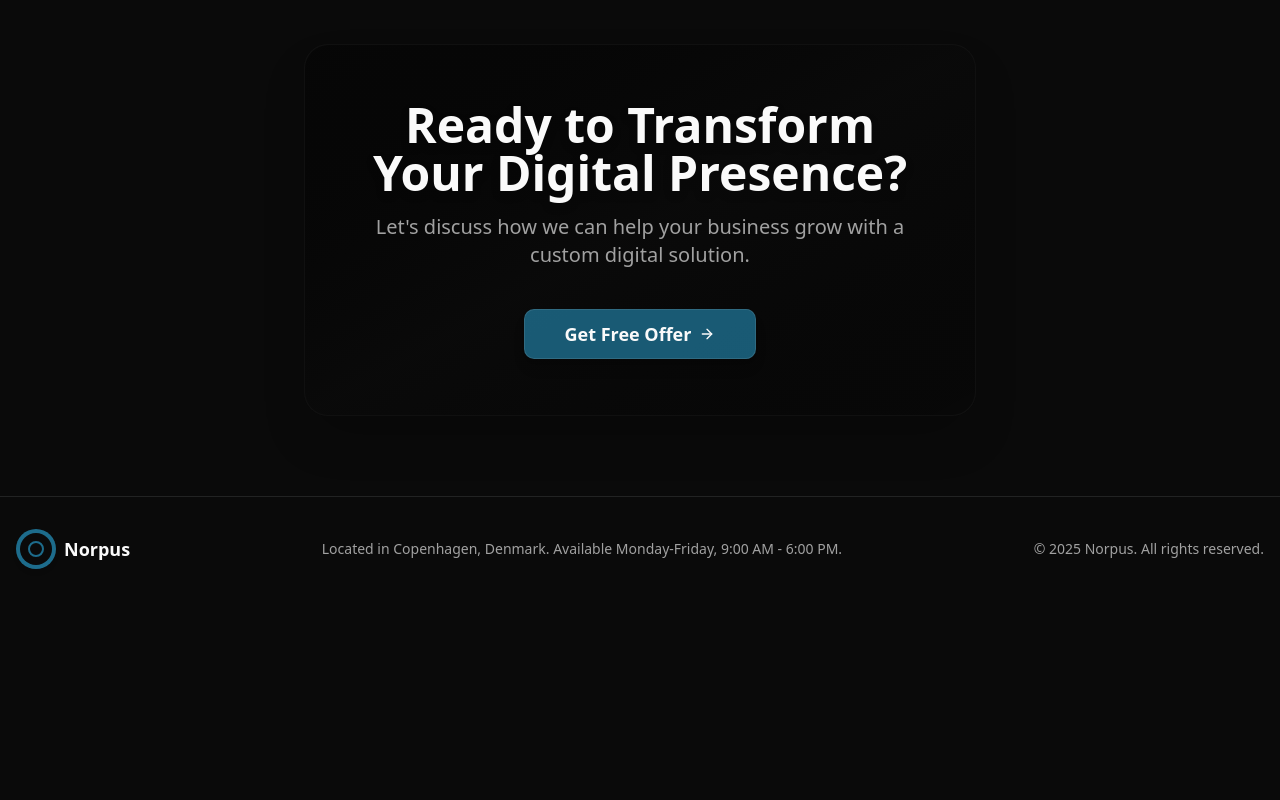
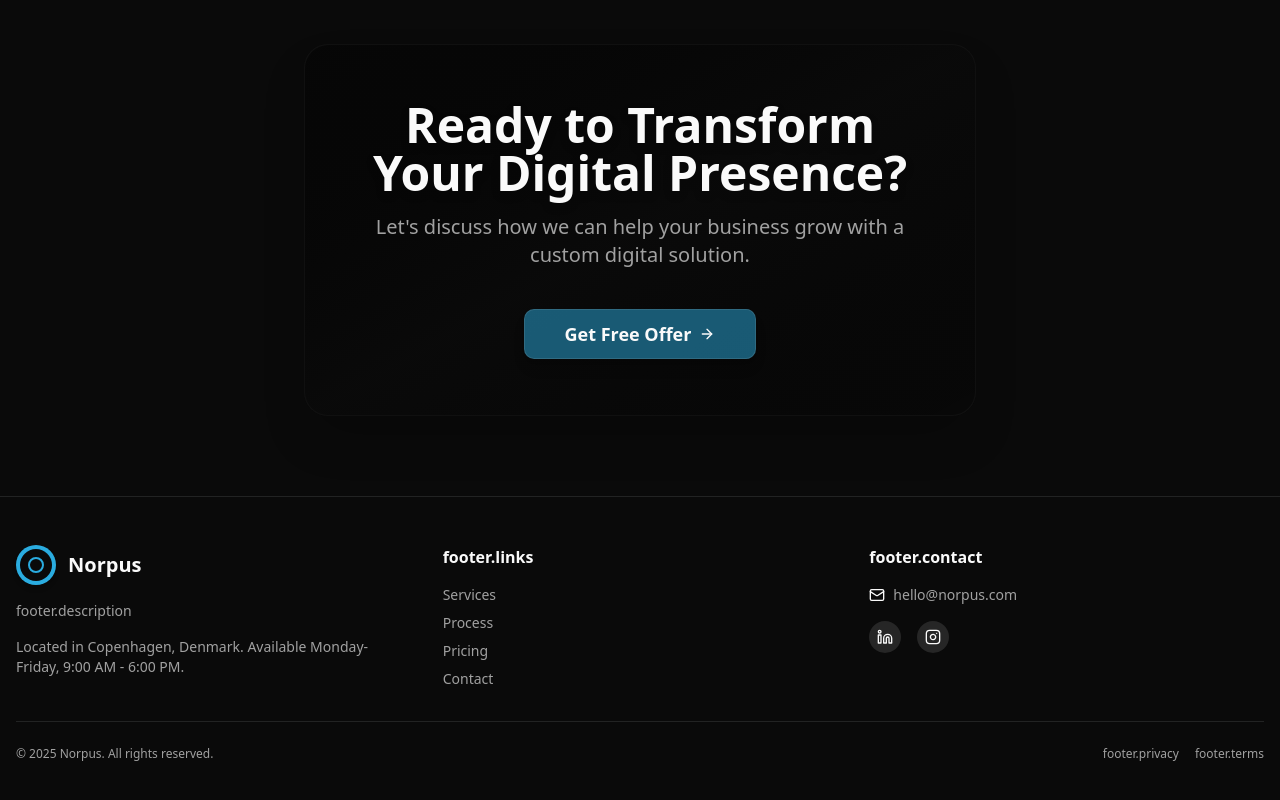
Before and after one commit to Abdulhamidsa/norpus, a Next.js app: page / in a window 1280 px wide. Shown: the part 4684-5484 px from the top of the page. Before the commit the page ends 5285 px from the top, so only its background shows below. Built offline with nearby package versions, Linux system fonts and the light colour scheme.

Commit message:
feat: enhance Footer component with social links and improved layout

```diff
--- a/src/components/Footer.tsx
+++ b/src/components/Footer.tsx
@@ -1,32 +1,93 @@
 import React from "react";
 import { useTranslation } from "@/hooks/use-translation";
 import Link from "next/link";
+import { Instagram, Linkedin, Mail } from "lucide-react";
 
 export const Footer = () => {
   const { t } = useTranslation();
+  const currentYear = new Date().getFullYear();
+
   return (
     <>
       {/* Footer */}
-      <footer className="py-8 border-t">
+      <footer className="py-12 border-t bg-background/80">
         <div className="container mx-auto px-4">
-          <div className="flex flex-col md:flex-row justify-between items-center">
-            <div className="flex items-center gap-2 mb-4 md:mb-0">
-              <Link href="/" className="flex items-center gap-3">
-                <div className="w-10 h-10 rounded-full bg-gradient-to-r from-primary to-secondary p-1 shadow-md animate-pulse">
+          <div className="grid grid-cols-1 md:grid-cols-3 gap-8 mb-8">
+            {/* Company Info */}
+            <div>
+              <Link href="/" className="flex items-center gap-3 mb-4">
+                <div className="w-10 h-10 rounded-full bg-gradient-to-r from-primary to-secondary p-1 shadow-md">
                   <div className="w-full h-full bg-background rounded-full flex items-center justify-center">
                     <div className="w-4 h-4 rounded-full border-2 border-secondary"></div>
                   </div>
                 </div>
-                {/* <span className="text-2xl font-bold bg-clip-text text-transparent bg-gradient-to-r from-purple-400 to-pink-400">Norpus Studio</span> */}
+                <span className="text-xl font-bold">Norpus</span>
               </Link>
-              <span className="text-lg font-bold">Norpus</span>
+              <p className="text-sm text-muted-foreground mb-4">{t("footer.description") || "Creating beautiful, functional digital experiences tailored to your needs."}</p>
+              <p className="text-sm text-muted-foreground">{t("footer.location")}</p>
             </div>
 
-            <p className="text-sm text-muted-foreground text-center mb-4 md:mb-0">{t("footer.location")}</p>
+            {/* Links */}
+            <div>
+              <h3 className="font-bold mb-4">{t("footer.links") || "Quick Links"}</h3>
+              <ul className="space-y-2 text-sm">
+                <li>
+                  <Link href="/#services" className="text-muted-foreground hover:text-primary transition-colors">
+                    {t("nav.services")}
+                  </Link>
+                </li>
+                <li>
+                  <Link href="/#process" className="text-muted-foreground hover:text-primary transition-colors">
+                    {t("nav.process")}
+                  </Link>
+                </li>
+                <li>
+                  <Link href="/#pricing" className="text-muted-foreground hover:text-primary transition-colors">
+                    {t("nav.pricing")}
+                  </Link>
+                </li>
+                <li>
+                  <Link href="/#contact" className="text-muted-foreground hover:text-primary transition-colors">
+                    {t("nav.contact")}
+                  </Link>
+                </li>
+              </ul>
+            </div>
 
-            <p className="text-sm text-muted-foreground">
-              © {new Date().getFullYear()} Norpus. {t("footer.rights")}
+            {/* Contact & Social */}
+            <div>
+              <h3 className="font-bold mb-4">{t("footer.contact") || "Get in Touch"}</h3>
+              <div className="flex items-center gap-2 text-sm mb-4">
+                <Mail className="h-4 w-4" />
+                <a href="mailto:hello@norpus.com" className="text-muted-foreground hover:text-primary transition-colors">
+                  hello@norpus.com
+                </a>
+              </div>
+
+              <div className="flex items-center gap-4 mt-4">
+                <a href="https://linkedin.com/company/norpus" target="_blank" rel="noopener noreferrer" className="w-8 h-8 rounded-full bg-muted flex items-center justify-center hover:bg-primary/20 transition-colors" aria-label="LinkedIn">
+                  <Linkedin className="h-4 w-4" />
+                </a>
+                <a href="https://instagram.com/norpus" target="_blank" rel="noopener noreferrer" className="w-8 h-8 rounded-full bg-muted flex items-center justify-center hover:bg-primary/20 transition-colors" aria-label="Instagram">
+                  <Instagram className="h-4 w-4" />
+                </a>
+              </div>
+            </div>
+          </div>
+
+          <div className="border-t pt-6 flex flex-col md:flex-row justify-between items-center">
+            <p className="text-xs text-muted-foreground mb-2 md:mb-0">
+              © {currentYear} Norpus. {t("footer.rights")}
             </p>
+
+            <div className="flex gap-4 text-xs">
+              <Link href="/privacy" className="text-muted-foreground hover:text-primary transition-colors">
+                {t("footer.privacy") || "Privacy Policy"}
+              </Link>
+              <Link href="/terms" className="text-muted-foreground hover:text-primary transition-colors">
+                {t("footer.terms") || "Terms of Service"}
+              </Link>
+            </div>
           </div>
         </div>
       </footer>
```
